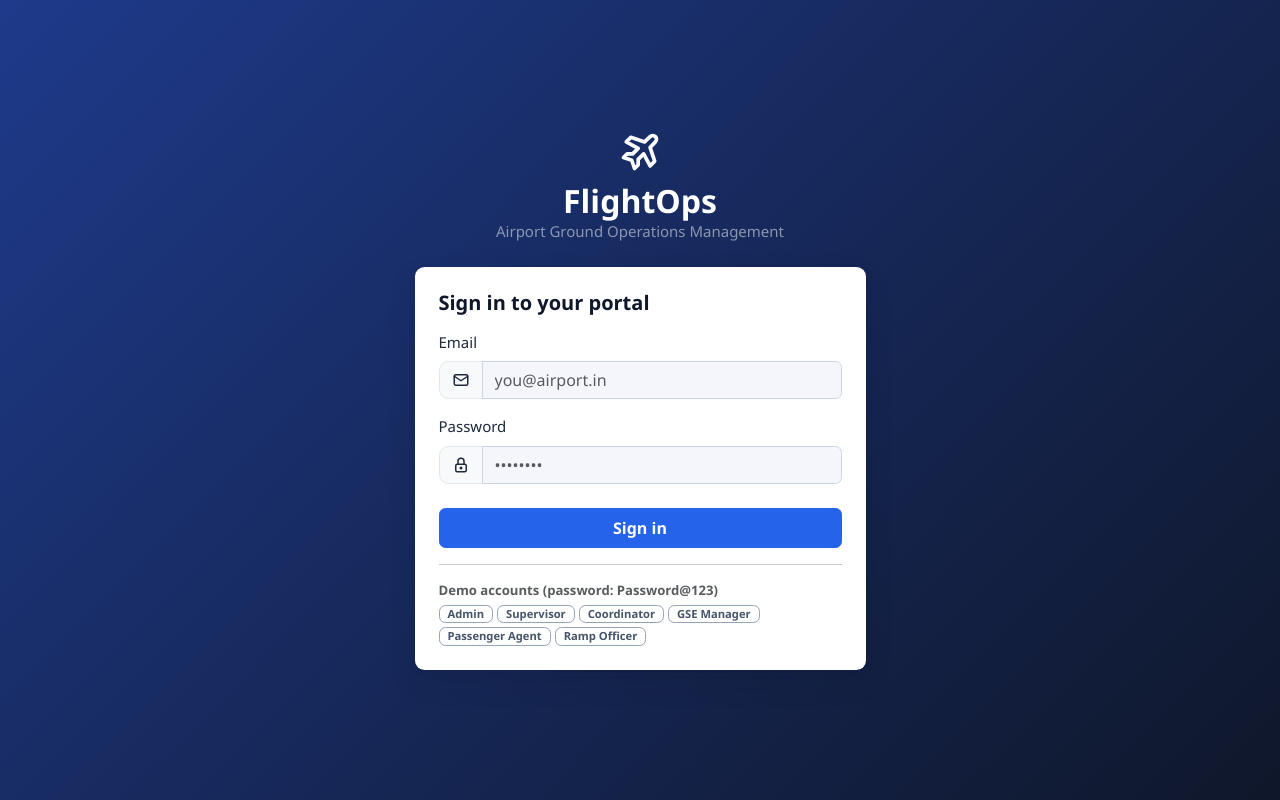
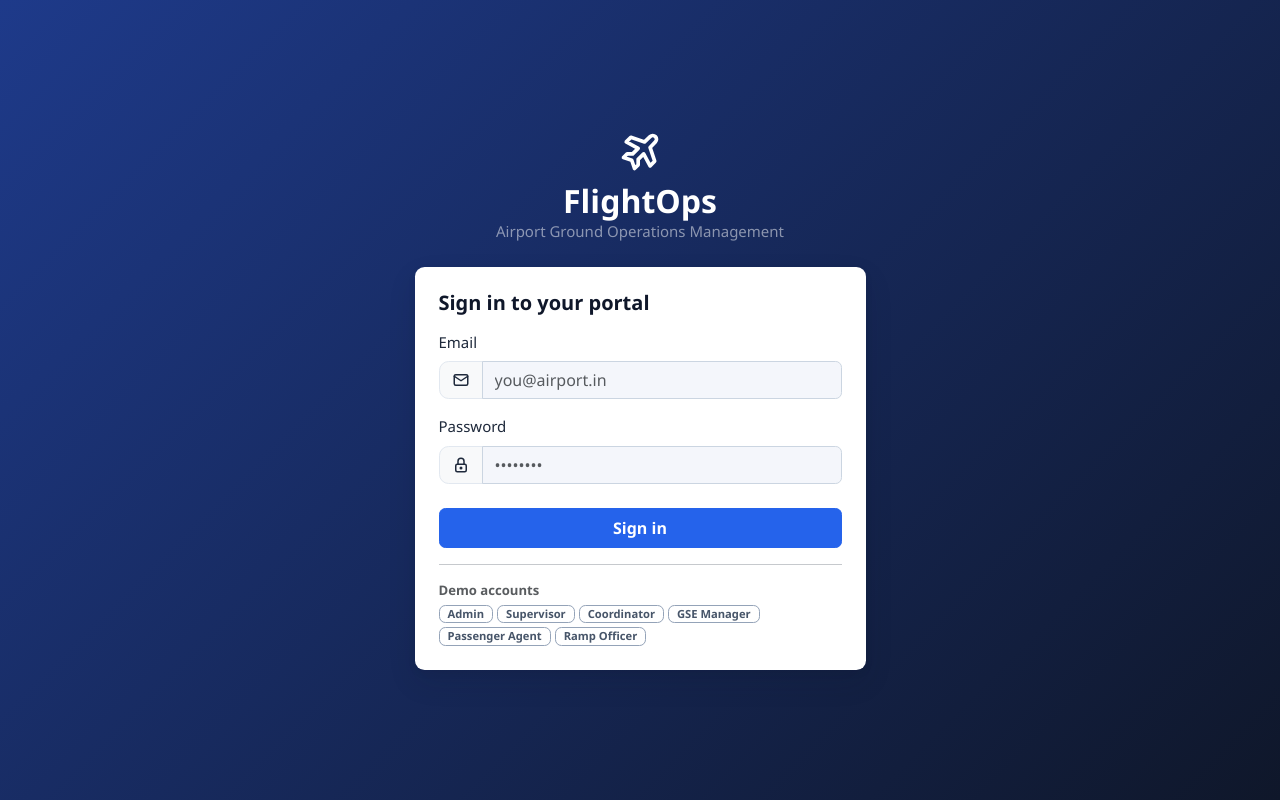
Before and after one commit to vinay223344/FlightOps_UI, a React (Vite) app: page /login in a window 1280 px wide. Built offline with nearby package versions, Linux system fonts and the light colour scheme; no server answers.

Commit message:
remove hardcoded passwords in login page

```diff
--- a/src/pages/auth/LoginPage.tsx
+++ b/src/pages/auth/LoginPage.tsx
@@ -141,7 +141,7 @@ export default function LoginPage() {
                 <hr className="my-3" />
                 <div className="small text-muted">
                   <div className="fw-semibold mb-1">
-                    Demo accounts (password: Password@123)
+                    Demo accounts
                   </div>
                   <div className="d-flex flex-wrap gap-1">
                     {DEMO_ACCOUNTS.map((a) => (
@@ -153,7 +153,7 @@ export default function LoginPage() {
                         style={{ fontSize: '0.7rem' }}
                         onClick={() => {
                           setEmail(a.email);
-                          setPassword('root');
+                          setPassword('Password@123');
                         }}
                         disabled={submitting}
                       >
```
